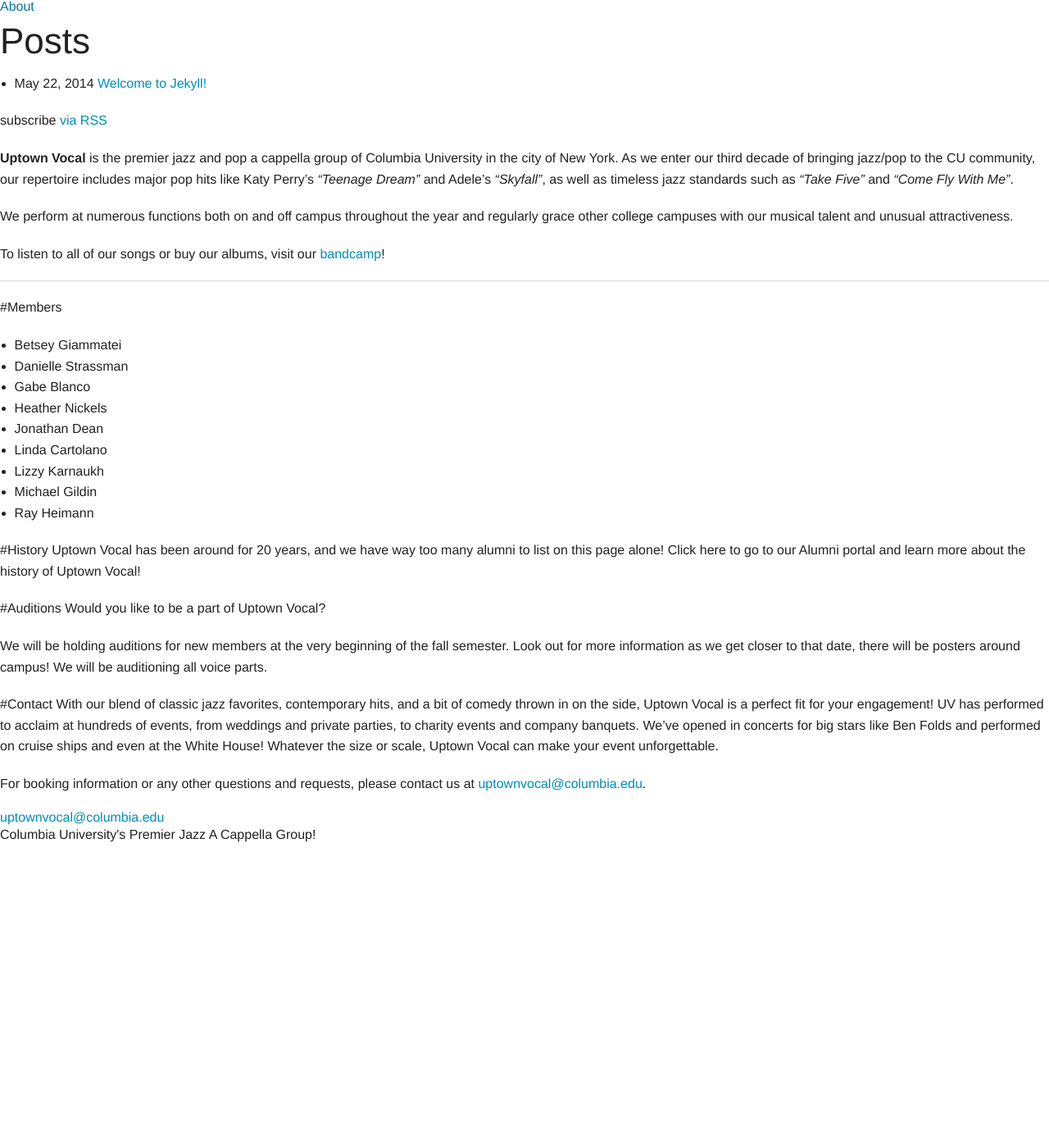
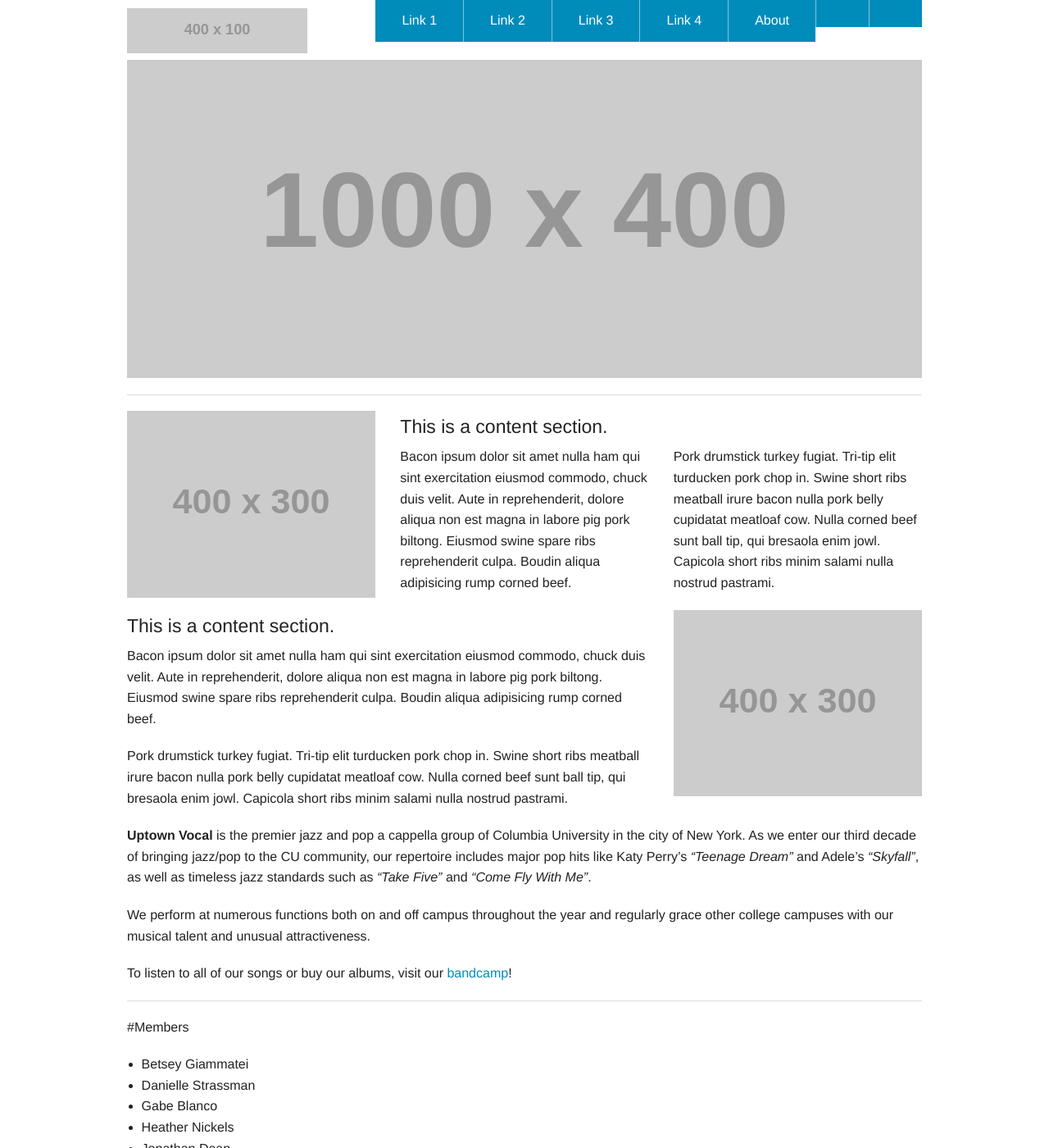
Before and after one commit to uptownvocal/uptownvocal.github.io, a Jekyll site: the page built from index.html, in a window 1280 px wide and 1400 px high. Shown: the whole window at 82% size. Built offline with Jekyll 4.4.1, drawn with Linux system fonts in a browser that asks for light colours; some of the changed text lies outside the part shown.

Commit message:
Implemented a Foundation Template

```diff
--- a/_includes/footer.html
+++ b/_includes/footer.html
@@ -1,8 +1,18 @@
-<footer class="site-footer">
-
-  <div>
-    <a href="mailto:{{ site.email }}">{{ site.email }}</a>
-    <p class="text">{{ site.description }}</p>
+<footer class="row">
+  <div class="large-12 columns">
+    <hr/>
+    <div class="row">
+      <div class="large-6 columns">
+        <p>© Copyright no one at all. Go to town.</p>
+      </div>
+      <div class="large-6 columns">
+        <ul class="inline-list right">
+          <li><a href="#">Link 1</a></li>
+          <li><a href="#">Link 2</a></li>
+          <li><a href="#">Link 3</a></li>
+          <li><a href="#">Link 4</a></li>
+        </ul>
+      </div>
+    </div>
   </div>
-
 </footer>
--- a/_includes/header.html
+++ b/_includes/header.html
@@ -1,9 +1,22 @@
 <header class="site-header">
 
-  <div>
-    {% for page in site.pages %}
-    <a class="page-link" href="{{ page.url | prepend: site.baseurl }}">{{ page.title }}</a>
-    {% endfor %}
+  <div class="row">
+    <div class="large-3 columns">
+      <h1><img src="http://placehold.it/400x100&text=Logo"></h1>
+    </div>
+    <div class="large-9 columns">
+      <ul class="button-group right">
+        <li><a href="#" class="button">Link 1</a></li>
+        <li><a href="#" class="button">Link 2</a></li>
+        <li><a href="#" class="button">Link 3</a></li>
+        <li><a href="#" class="button">Link 4</a></li>
+
+        {% for page in site.pages %}
+          <li><a href="{{ page.url | prepend: site.baseurl }}" class="button">{{ page.title }}</a></li>
+        {% endfor %}
+
+      </ul>
+    </div>
   </div>
 
 </header>
--- a/_layouts/default.html
+++ b/_layouts/default.html
@@ -7,16 +7,59 @@
 
     {% include header.html %}
 
-    <div>
-    	{{ content }}
 
-    	{% capture uv %}{% include uv.md %}{% endcapture %}
-    	{{ uv | markdownify }}
+    <div class="row">
+      <div class="large-12 columns">
+        <img src="http://placehold.it/1000x400&text=[img]">
 
+        <hr>
+      </div>
+    </div>
+
+    <div class="row">
+      <div class="large-4 columns">
+        <img src="http://placehold.it/400x300&text=[img]">
+      </div>
+      <div class="large-8 columns">
+        <h4>This is a content section.</h4>
+        <div class="row">
+          <div class="large-6 columns">
+            <p>Bacon ipsum dolor sit amet nulla ham qui sint exercitation eiusmod commodo, chuck duis velit. Aute in reprehenderit, dolore aliqua non est magna in labore pig pork biltong. Eiusmod swine spare ribs reprehenderit culpa. Boudin aliqua adipisicing rump corned beef.</p>
+          </div>
+          <div class="large-6 columns">
+            <p>Pork drumstick turkey fugiat. Tri-tip elit turducken pork chop in. Swine short ribs meatball irure bacon nulla pork belly cupidatat meatloaf cow. Nulla corned beef sunt ball tip, qui bresaola enim jowl. Capicola short ribs minim salami nulla nostrud pastrami.</p>
+          </div>
+        </div>
+      </div>
+    </div>
+
+    <div class="row">
+      <div class="large-8 columns">
+        <h4>This is a content section.</h4>
+
+        <p>Bacon ipsum dolor sit amet nulla ham qui sint exercitation eiusmod commodo, chuck duis velit. Aute in reprehenderit, dolore aliqua non est magna in labore pig pork biltong. Eiusmod swine spare ribs reprehenderit culpa. Boudin aliqua adipisicing rump corned beef.</p>
+
+        <p>Pork drumstick turkey fugiat. Tri-tip elit turducken pork chop in. Swine short ribs meatball irure bacon nulla pork belly cupidatat meatloaf cow. Nulla corned beef sunt ball tip, qui bresaola enim jowl. Capicola short ribs minim salami nulla nostrud pastrami.</p>
+
+      </div>
+      <div class="large-4 columns">
+        <img src="http://placehold.it/400x300&text=[img]">
+      </div>
+    </div>
+
+    <div class="row">
+
+      <div class="large-12 columns">
+
+        {% capture uv %}{% include uv.md %}{% endcapture %}
+        {{ uv | markdownify }}
+        <!--{{ content }}-->
+
+      </div>
     </div>
 
     {% include footer.html %}
 
-	</body>
+  </body>
 
 </html>
```
